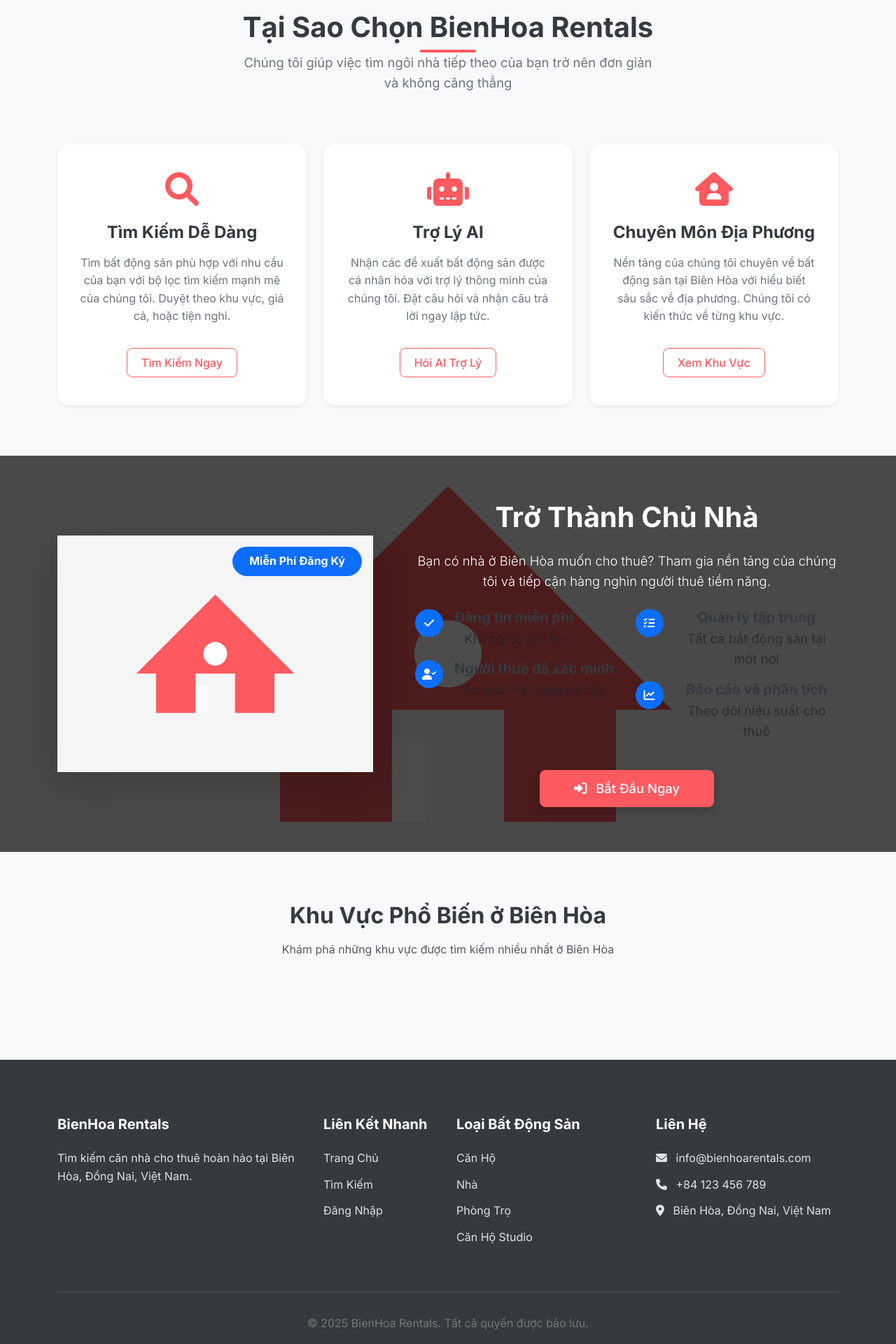
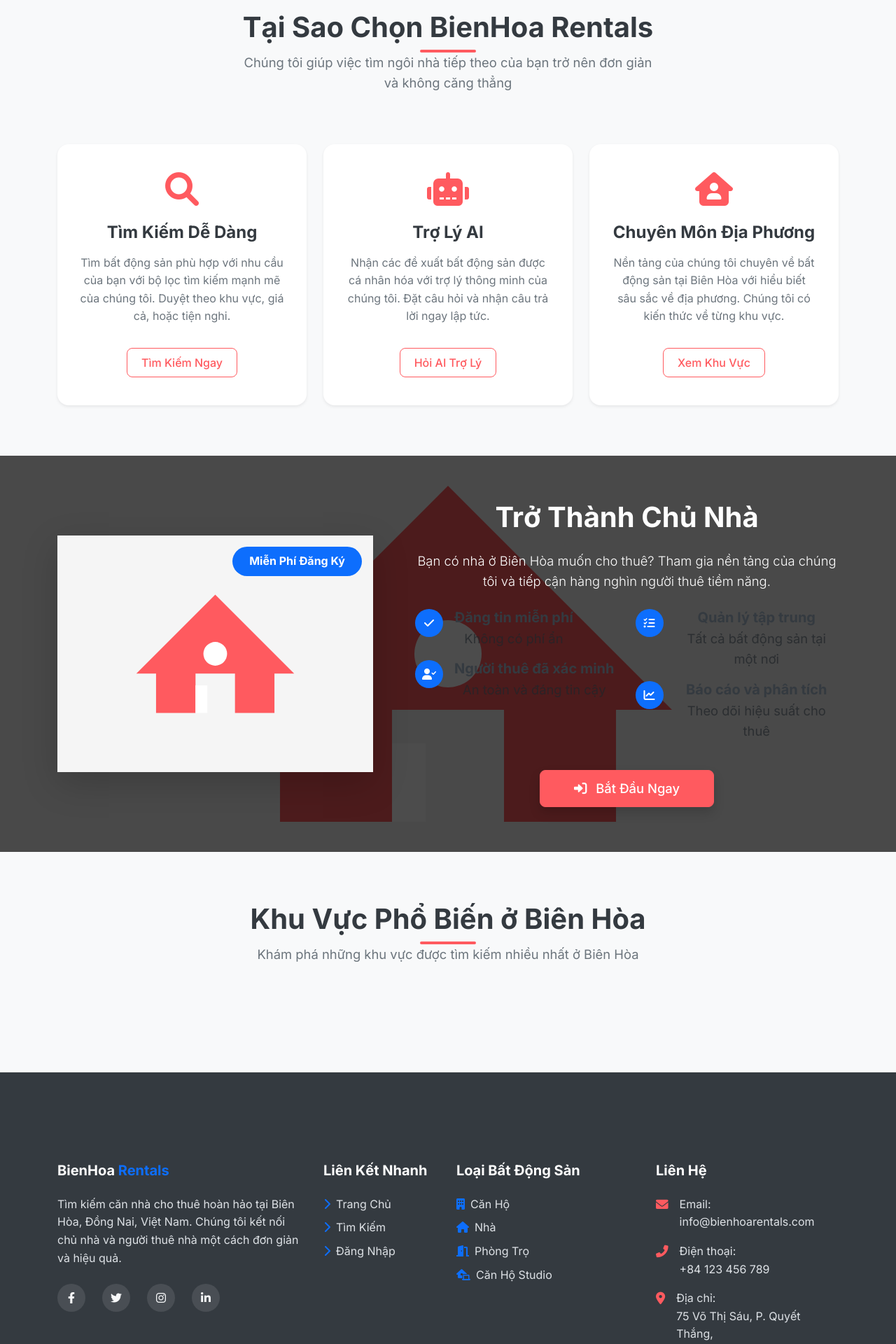
Before and after one commit to YCN-AFS/thuephongtro, a Flask app: page / in a window 1280 px wide. Shown: the part 1560-3480 px from the top of the page at 70% size. Run offline with Flask 3, Linux system fonts and the light colour scheme; data that the repository does not hold is empty; parts of the project's set-up code (start-up, migrations or seed data) failed here and were passed over.

Commit message:
Enhance the website's appearance to create a more appealing experience
Refactors index.html and layout.html templates, improving UI elements with Bootstrap classes, adding AI assistant button and navbar icons.

Replit-Commit-Author: Agent
Replit-Commit-Session-Id: c8d9bdaf-03c6-4b5b-be15-82d86f3dca99
Replit-Commit-Screenshot-Url: https://storage.googleapis.com/screenshot-production-us-central1/188f3824-8f8e-4b6f-837f-aa0a3eacf478/a3d3f06f-938c-41b0-9f19-31a418babf4e.jpg

```diff
--- a/templates/index.html
+++ b/templates/index.html
@@ -259,22 +259,26 @@
 </section>
 
 <!-- Popular Areas Section -->
-<section class="py-5 bg-light">
+<section class="py-5 bg-light" id="popular-areas">
     <div class="container">
-        <div class="row mb-4">
-            <div class="col-12 text-center">
-                <h2>Khu Vực Phổ Biến ở Biên Hòa</h2>
-                <p class="text-muted">Khám phá những khu vực được tìm kiếm nhiều nhất ở Biên Hòa</p>
-            </div>
+        <div class="section-heading">
+            <h2>Khu Vực Phổ Biến ở Biên Hòa</h2>
+            <p>Khám phá những khu vực được tìm kiếm nhiều nhất ở Biên Hòa</p>
         </div>
         <div class="row g-4">
             {% for district, count in districts[:6] %}
-                <div class="col-md-4">
+                <div class="col-md-4 mb-4">
                     <a href="{{ url_for('search', district=district) }}" class="text-decoration-none">
-                        <div class="card h-100 border-0 shadow-sm">
-                            <div class="card-body p-4">
-                                <h4>{{ district }}</h4>
-                                <p class="text-muted mb-0">{{ count }} bất động sản hiện có</p>
+                        <div class="card h-100 border-0 shadow-sm hover-effect">
+                            <div class="card-body p-4 d-flex flex-column">
+                                <div class="d-flex justify-content-between align-items-center mb-3">
+                                    <h4 class="mb-0">{{ district }}</h4>
+                                    <span class="badge bg-primary rounded-pill">{{ count }}</span>
+                                </div>
+                                <p class="text-muted">{{ count }} bất động sản hiện có</p>
+                                <div class="mt-auto text-end">
+                                    <span class="text-primary">Xem danh sách <i class="fas fa-arrow-right ms-1"></i></span>
+                                </div>
                             </div>
                         </div>
                     </a>
--- a/templates/layout.html
+++ b/templates/layout.html
@@ -30,60 +30,97 @@
     <nav class="navbar navbar-expand-lg navbar-light sticky-top">
         <div class="container">
             <a class="navbar-brand" href="{{ url_for('index') }}">
-                <i class="fas fa-home"></i> BienHoa Rentals
+                <i class="fas fa-home"></i> BienHoa <span class="text-primary">Rentals</span>
             </a>
-            <button class="navbar-toggler" type="button" data-bs-toggle="collapse" data-bs-target="#navbarNav">
+            <button class="navbar-toggler" type="button" data-bs-toggle="collapse" data-bs-target="#navbarNav" aria-controls="navbarNav" aria-expanded="false" aria-label="Toggle navigation">
                 <span class="navbar-toggler-icon"></span>
             </button>
             <div class="collapse navbar-collapse" id="navbarNav">
                 <ul class="navbar-nav me-auto">
                     <li class="nav-item">
-                        <a class="nav-link {% if request.path == url_for('index') %}active{% endif %}" href="{{ url_for('index') }}">Trang Chủ</a>
+                        <a class="nav-link {% if request.path == url_for('index') %}active{% endif %}" href="{{ url_for('index') }}">
+                            <i class="fas fa-home me-1 d-none d-lg-inline-block"></i>Trang Chủ
+                        </a>
                     </li>
                     <li class="nav-item">
-                        <a class="nav-link {% if request.path == url_for('search') %}active{% endif %}" href="{{ url_for('search') }}">Tìm Kiếm</a>
+                        <a class="nav-link {% if request.path == url_for('search') %}active{% endif %}" href="{{ url_for('search') }}">
+                            <i class="fas fa-search me-1 d-none d-lg-inline-block"></i>Tìm Kiếm
+                        </a>
                     </li>
                     {% if user.is_authenticated %}
                         {% if user.user_type == 'landlord' %}
                             <li class="nav-item">
-                                <a class="nav-link {% if request.path == url_for('landlord_dashboard') %}active{% endif %}" href="{{ url_for('landlord_dashboard') }}">Bảng Điều Khiển</a>
+                                <a class="nav-link {% if request.path == url_for('landlord_dashboard') %}active{% endif %}" href="{{ url_for('landlord_dashboard') }}">
+                                    <i class="fas fa-tachometer-alt me-1 d-none d-lg-inline-block"></i>Bảng Điều Khiển
+                                </a>
                             </li>
                             <li class="nav-item">
-                                <a class="nav-link {% if request.path == url_for('create_property') %}active{% endif %}" href="{{ url_for('create_property') }}">Đăng Tin</a>
+                                <a class="nav-link {% if request.path == url_for('create_property') %}active{% endif %}" href="{{ url_for('create_property') }}">
+                                    <i class="fas fa-plus-circle me-1 d-none d-lg-inline-block"></i>Đăng Tin
+                                </a>
                             </li>
                         {% endif %}
                     {% endif %}
                 </ul>
                 <ul class="navbar-nav ms-auto">
                     {% if user.is_authenticated %}
+                        <li class="nav-item me-2 d-none d-lg-block">
+                            <button onclick="window.aiChat.openChat()" class="btn btn-outline-primary btn-sm mt-1" title="Trò chuyện với trợ lý AI">
+                                <i class="fas fa-robot me-1"></i>Trợ Lý AI
+                            </button>
+                        </li>
                         <li class="nav-item dropdown">
-                            <a class="nav-link dropdown-toggle d-flex align-items-center" href="#" id="userDropdown" role="button" data-bs-toggle="dropdown">
+                            <a class="nav-link dropdown-toggle d-flex align-items-center" href="#" id="userDropdown" role="button" data-bs-toggle="dropdown" aria-expanded="false">
                                 {% if user.profile_image_url %}
                                     <img src="{{ user.profile_image_url }}" alt="{{ user.first_name or 'User' }}" class="user-avatar me-2">
                                 {% else %}
-                                    <i class="fas fa-user-circle me-2"></i>
+                                    <i class="fas fa-user-circle me-2 fs-5"></i>
                                 {% endif %}
                                 <span>{{ user.first_name or 'Người dùng' }}</span>
                             </a>
-                            <ul class="dropdown-menu dropdown-menu-end">
-                                <li><a class="dropdown-item" href="{{ url_for('profile') }}">Hồ Sơ</a></li>
+                            <ul class="dropdown-menu dropdown-menu-end shadow-sm">
+                                <li>
+                                    <a class="dropdown-item" href="{{ url_for('profile') }}">
+                                        <i class="fas fa-user me-2 text-primary"></i>Hồ Sơ Cá Nhân
+                                    </a>
+                                </li>
                                 {% if user.user_type != 'landlord' %}
-                                    <li><a class="dropdown-item" href="{{ url_for('landlord_dashboard') }}">Trở Thành Chủ Nhà</a></li>
+                                    <li>
+                                        <a class="dropdown-item" href="{{ url_for('landlord_dashboard') }}">
+                                            <i class="fas fa-house-user me-2 text-primary"></i>Trở Thành Chủ Nhà
+                                        </a>
+                                    </li>
                                 {% endif %}
                                 {% if user.user_type == 'admin' %}
-                                    <li><a class="dropdown-item" href="{{ url_for('admin_dashboard') }}"><i class="fas fa-cog me-2"></i> Quản Trị Hệ Thống</a></li>
+                                    <li><hr class="dropdown-divider"></li>
+                                    <li>
+                                        <a class="dropdown-item" href="{{ url_for('admin_dashboard') }}">
+                                            <i class="fas fa-cogs me-2 text-primary"></i>Quản Trị Hệ Thống
+                                        </a>
+                                    </li>
                                 {% endif %}
                                 <li><hr class="dropdown-divider"></li>
-                                <li><a class="dropdown-item" href="{{ url_for('replit_auth.logout') }}">Đăng Xuất</a></li>
+                                <li>
+                                    <a class="dropdown-item" href="{{ url_for('replit_auth.logout') }}">
+                                        <i class="fas fa-sign-out-alt me-2 text-danger"></i>Đăng Xuất
+                                    </a>
+                                </li>
                             </ul>
                         </li>
                     {% else %}
-                        <li class="nav-item">
-                            <a class="nav-link" href="{{ url_for('replit_auth.login') }}">Đăng Nhập</a>
+                        <li class="nav-item d-none d-lg-block me-2">
+                            <button onclick="window.aiChat.openChat()" class="btn btn-outline-primary btn-sm mt-1" title="Trò chuyện với trợ lý AI">
+                                <i class="fas fa-robot me-1"></i>Trợ Lý AI
+                            </button>
+                        </li>
+                        <li class="nav-item me-2">
+                            <a class="btn btn-primary" href="{{ url_for('replit_auth.login') }}">
+                                <i class="fas fa-sign-in-alt me-1"></i>Đăng Nhập
+                            </a>
                         </li>
                         <li class="nav-item">
-                            <a class="nav-link" href="{{ url_for('google_auth.login') }}">
-                                <i class="fab fa-google me-1"></i> Đăng nhập Google
+                            <a class="btn btn-outline-secondary" href="{{ url_for('google_auth.login') }}">
+                                <i class="fab fa-google me-1"></i> Google
                             </a>
                         </li>
                     {% endif %}
@@ -114,70 +151,110 @@
     <!-- Main Content -->
     {% block content %}{% endblock %}
 
-    <!-- Footer -->
+    <!-- Enhanced Footer -->
     <footer>
-        <div class="container">
-            <div class="row">
-                <div class="col-md-4">
-                    <h5>BienHoa Rentals</h5>
-                    <p>Tìm kiếm căn nhà cho thuê hoàn hảo tại Biên Hòa, Đồng Nai, Việt Nam.</p>
+        <div class="container py-5">
+            <div class="row gy-4">
+                <div class="col-lg-4 col-md-6">
+                    <h5>BienHoa <span class="text-primary">Rentals</span></h5>
+                    <p class="mt-3">Tìm kiếm căn nhà cho thuê hoàn hảo tại Biên Hòa, Đồng Nai, Việt Nam. Chúng tôi kết nối chủ nhà và người thuê nhà một cách đơn giản và hiệu quả.</p>
+                    <div class="social-icons d-flex mt-4">
+                        <a href="#" class="social-icon me-2"><i class="fab fa-facebook-f"></i></a>
+                        <a href="#" class="social-icon me-2"><i class="fab fa-twitter"></i></a>
+                        <a href="#" class="social-icon me-2"><i class="fab fa-instagram"></i></a>
+                        <a href="#" class="social-icon"><i class="fab fa-linkedin-in"></i></a>
+                    </div>
                 </div>
-                <div class="col-md-2">
+                <div class="col-lg-2 col-md-6">
                     <h5>Liên Kết Nhanh</h5>
-                    <ul>
-                        <li><a href="{{ url_for('index') }}">Trang Chủ</a></li>
-                        <li><a href="{{ url_for('search') }}">Tìm Kiếm</a></li>
+                    <ul class="list-unstyled mt-3">
+                        <li class="mb-2"><a href="{{ url_for('index') }}"><i class="fas fa-chevron-right me-2 text-primary"></i>Trang Chủ</a></li>
+                        <li class="mb-2"><a href="{{ url_for('search') }}"><i class="fas fa-chevron-right me-2 text-primary"></i>Tìm Kiếm</a></li>
                         {% if user.is_authenticated %}
-                            <li><a href="{{ url_for('profile') }}">Hồ Sơ</a></li>
+                            <li class="mb-2"><a href="{{ url_for('profile') }}"><i class="fas fa-chevron-right me-2 text-primary"></i>Hồ Sơ</a></li>
                             {% if user.user_type == 'landlord' %}
-                                <li><a href="{{ url_for('landlord_dashboard') }}">Bảng Điều Khiển</a></li>
+                                <li class="mb-2"><a href="{{ url_for('landlord_dashboard') }}"><i class="fas fa-chevron-right me-2 text-primary"></i>Bảng Điều Khiển</a></li>
                             {% endif %}
                             {% if user.user_type == 'admin' %}
-                                <li><a href="{{ url_for('admin_dashboard') }}">Quản Trị Hệ Thống</a></li>
+                                <li class="mb-2"><a href="{{ url_for('admin_dashboard') }}"><i class="fas fa-chevron-right me-2 text-primary"></i>Quản Trị Hệ Thống</a></li>
                             {% endif %}
                         {% else %}
-                            <li><a href="{{ url_for('replit_auth.login') }}">Đăng Nhập</a></li>
+                            <li class="mb-2"><a href="{{ url_for('replit_auth.login') }}"><i class="fas fa-chevron-right me-2 text-primary"></i>Đăng Nhập</a></li>
                         {% endif %}
                     </ul>
                 </div>
-                <div class="col-md-3">
+                <div class="col-lg-3 col-md-6">
                     <h5>Loại Bất Động Sản</h5>
-                    <ul>
-                        <li><a href="{{ url_for('search', property_type='apartment') }}">Căn Hộ</a></li>
-                        <li><a href="{{ url_for('search', property_type='house') }}">Nhà</a></li>
-                        <li><a href="{{ url_for('search', property_type='room') }}">Phòng Trọ</a></li>
-                        <li><a href="{{ url_for('search', property_type='studio') }}">Căn Hộ Studio</a></li>
+                    <ul class="list-unstyled mt-3">
+                        <li class="mb-2"><a href="{{ url_for('search', property_type='apartment') }}"><i class="fas fa-building me-2 text-primary"></i>Căn Hộ</a></li>
+                        <li class="mb-2"><a href="{{ url_for('search', property_type='house') }}"><i class="fas fa-home me-2 text-primary"></i>Nhà</a></li>
+                        <li class="mb-2"><a href="{{ url_for('search', property_type='room') }}"><i class="fas fa-door-open me-2 text-primary"></i>Phòng Trọ</a></li>
+                        <li class="mb-2"><a href="{{ url_for('search', property_type='studio') }}"><i class="fas fa-laptop-house me-2 text-primary"></i>Căn Hộ Studio</a></li>
                     </ul>
                 </div>
-                <div class="col-md-3">
+                <div class="col-lg-3 col-md-6">
                     <h5>Liên Hệ</h5>
-                    <ul>
-                        <li><i class="fas fa-envelope me-2"></i> info@bienhoarentals.com</li>
-                        <li><i class="fas fa-phone me-2"></i> +84 123 456 789</li>
-                        <li><i class="fas fa-map-marker-alt me-2"></i> Biên Hòa, Đồng Nai, Việt Nam</li>
+                    <ul class="list-unstyled contact-info mt-3">
+                        <li class="d-flex mb-3">
+                            <i class="fas fa-envelope mt-1 me-3"></i>
+                            <div>
+                                <span>Email:</span>
+                                <p class="mb-0">info@bienhoarentals.com</p>
+                            </div>
+                        </li>
+                        <li class="d-flex mb-3">
+                            <i class="fas fa-phone-alt mt-1 me-3"></i>
+                            <div>
+                                <span>Điện thoại:</span>
+                                <p class="mb-0">+84 123 456 789</p>
+                            </div>
+                        </li>
+                        <li class="d-flex mb-3">
+                            <i class="fas fa-map-marker-alt mt-1 me-3"></i>
+                            <div>
+                                <span>Địa chỉ:</span>
+                                <p class="mb-0">75 Võ Thị Sáu, P. Quyết Thắng,<br>Biên Hòa, Đồng Nai, Việt Nam</p>
+                            </div>
+                        </li>
                     </ul>
                 </div>
             </div>
-            <div class="footer-bottom">
-                <p>&copy; 2025 BienHoa Rentals. Tất cả quyền được bảo lưu.</p>
+        </div>
+        <div class="footer-bottom py-3">
+            <div class="container">
+                <div class="row">
+                    <div class="col-md-6">
+                        <p class="mb-0">&copy; 2025 BienHoa Rentals. Tất cả quyền được bảo lưu.</p>
+                    </div>
+                    <div class="col-md-6 text-md-end">
+                        <p class="mb-0">Thiết kế và phát triển bởi <a href="#" class="text-primary">BienHoa Dev Team</a></p>
+                    </div>
+                </div>
             </div>
         </div>
     </footer>
 
-    <!-- AI Chat Widget -->
+    <!-- Enhanced AI Chat Widget -->
     <div class="chat-widget">
         <div class="chat-button" id="chat-button">
-            <i class="fas fa-comment-dots fa-lg"></i>
+            <i class="fas fa-robot fa-lg"></i>
         </div>
-        <div class="chat-window" id="chat-window" style="display: none;">
+        <div class="chat-window shadow-lg" id="chat-window" style="display: none;">
             <div class="chat-header">
-                <h5 class="mb-0">Trợ Lý Tìm Nhà Thuê</h5>
-                <button class="close-chat" id="close-chat">&times;</button>
+                <div class="d-flex align-items-center">
+                    <i class="fas fa-robot me-2"></i>
+                    <h5 class="mb-0">Trợ Lý AI Tìm Nhà</h5>
+                </div>
+                <button class="close-chat" id="close-chat">
+                    <i class="fas fa-times"></i>
+                </button>
             </div>
-            <div class="chat-messages" id="chat-messages"></div>
+            <div class="chat-messages" id="chat-messages">
+                <!-- Initial greeting message will be added by JS -->
+            </div>
             <form class="chat-input" id="chat-form">
-                <input type="text" id="chat-input" placeholder="Hỏi về nhà thuê ở Biên Hòa...">
-                <button type="submit">
+                <input type="text" id="chat-input" placeholder="Hỏi về nhà thuê ở Biên Hòa..." class="shadow-sm">
+                <button type="submit" title="Gửi tin nhắn">
                     <i class="fas fa-paper-plane"></i>
                 </button>
             </form>
```
